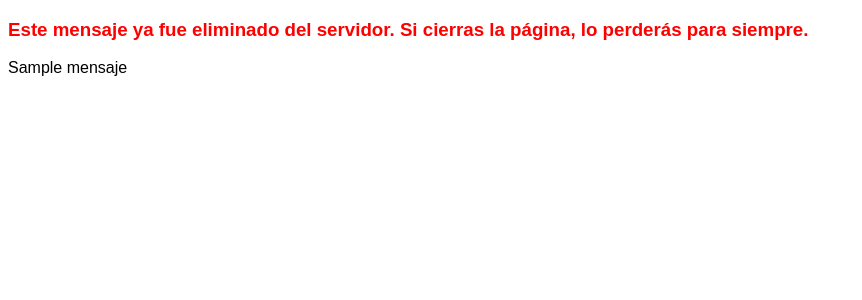
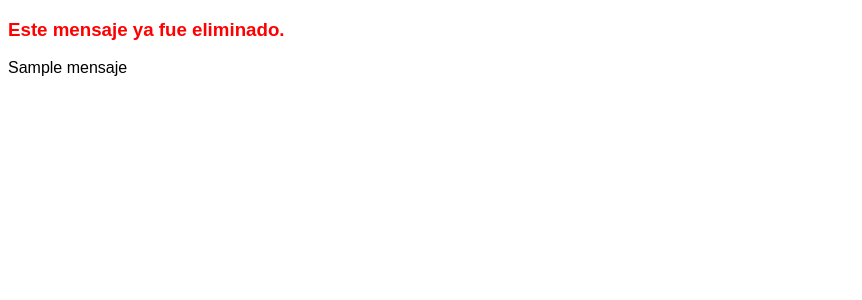
Before and after one commit to Ronaldo320/mensaje-seguro, a Flask app: template templates/leer.html in a window 1280 px wide. Shown: the top 300 px of the page, without its empty margins (0-862 px from the left). Run offline with Flask 3, Linux system fonts and the light colour scheme; the template is opened without the code that fills it: most values are stand-ins (such as "Sample title", 1, 10 or a date in 2020).

Commit message:
Advertencia

```diff
--- a/templates/leer.html
+++ b/templates/leer.html
@@ -11,7 +11,7 @@
 <body oncontextmenu="return false;"> <!-- Bloquea click derecho -->
 
     <div id="contenido">
-        <h3 style="color: red;">Este mensaje ya fue eliminado del servidor. Si cierras la página, lo perderás para siempre.</h3>
+        <h3 style="color: red;">Este mensaje ya fue eliminado.</h3>
         <p>{{ mensaje }}</p>
     </div>
 
```
